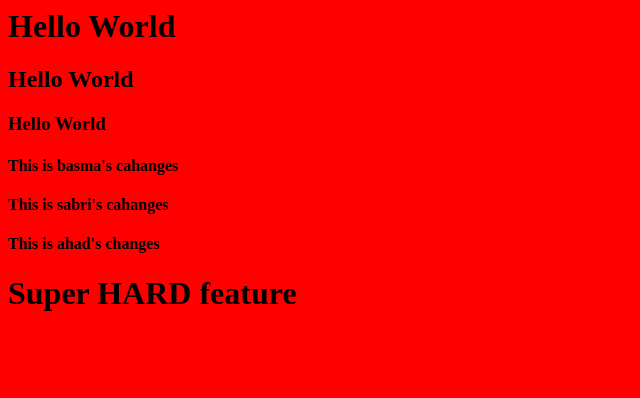
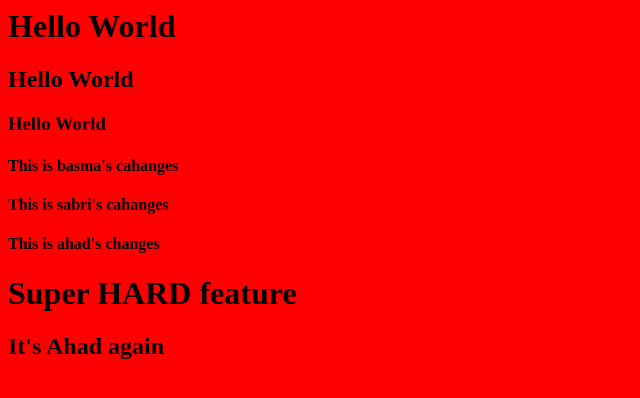
Before and after one commit to sabri916/git-workshop, a plain HTML site: page index.html in a window 1280 px wide. Shown: the whole page, without its empty margins (0-640 px from the left). Drawn offline with Linux system fonts and the light colour scheme.

Commit message:
ahad added her name

```diff
--- a/index.html
+++ b/index.html
@@ -12,5 +12,6 @@
 <h4>This is sabri's cahanges</h4>
 <h4>This is ahad's changes</h4>
   <h1>Super HARD feature</h1>
+<h2> It's Ahad again </h2>
 </body>
 </html>
```
